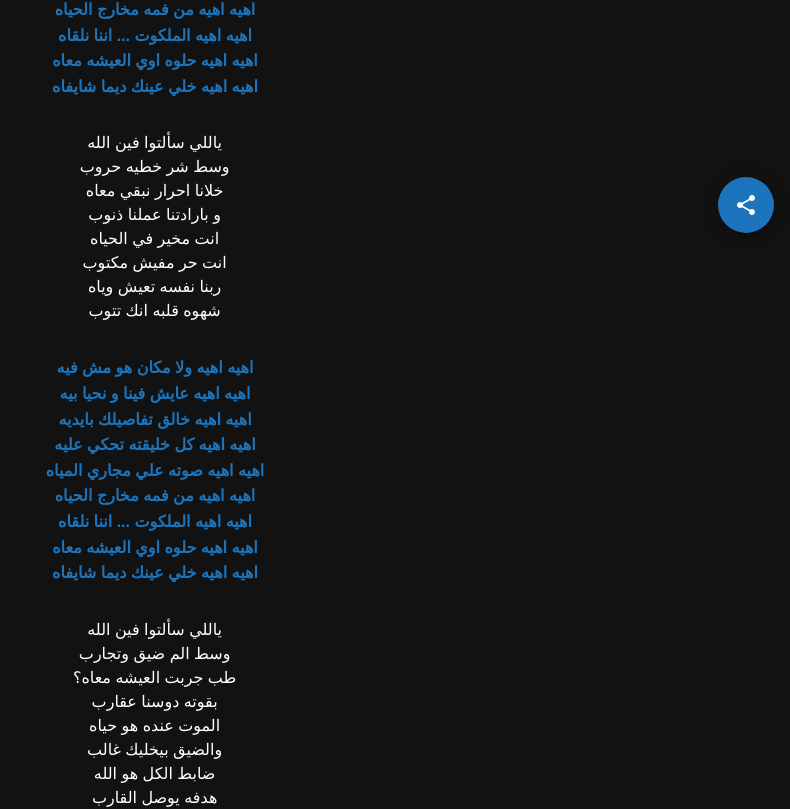
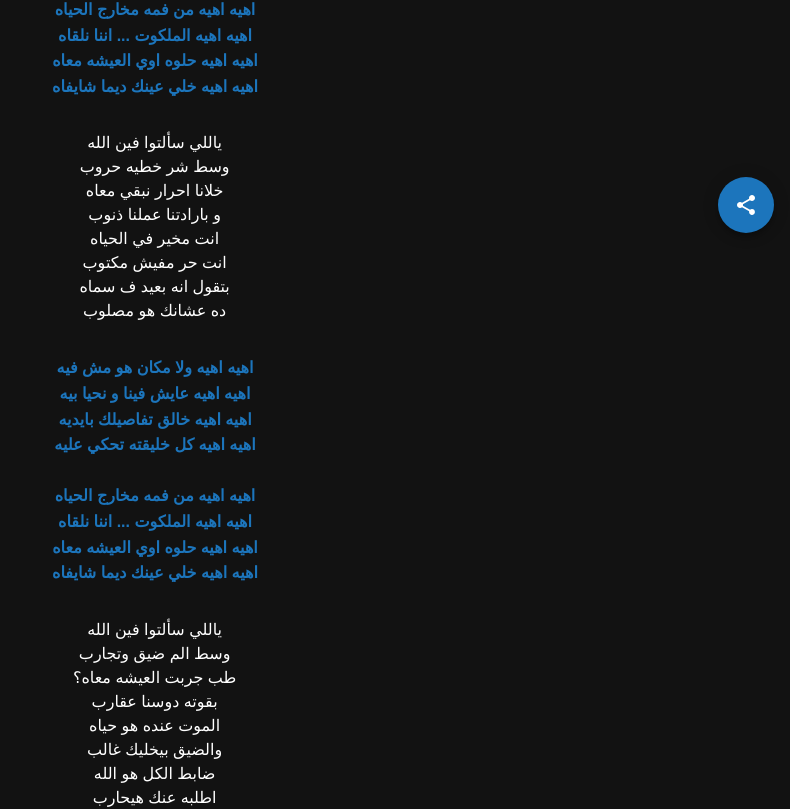
Before and after one commit to RamFarid/ahiah2ahiah, a React (Vite) app: page /motto in a window 1280 px wide. Shown: the part 551-1360 px from the top of the page, without its empty margins (490-1280 px from the left). Built offline with nearby package versions, Linux system fonts and the light colour scheme; no server answers.

Commit message:
update the motto

```diff
--- a/src/routes/Motto.jsx
+++ b/src/routes/Motto.jsx
@@ -33,8 +33,8 @@ function Motto() {
 و بارادتنا عملنا  ذنوب  <br/>
 انت مخير في الحياه  <br/>
 انت حر مفيش مكتوب  <br/>
-ربنا نفسه تعيش وياه <br/>
-شهوه قلبه انك تتوب'
+بتقول انه بعيد ف سماه <br/>
+ ده عشانك هو مصلوب <br/>'
         />
         <Marrad />
         <CustomListItem
@@ -45,7 +45,7 @@ function Motto() {
 الموت عنده هو حياه<br/>
 والضيق بيخليك غالب <br/>
      ضابط الكل هو الله <br/>
-    هدفه يوصل القارب<br/>`}
+    اطلبه عنك هيحارب <br/>`}
         />
         <Marrad />
       </Stack>
@@ -83,7 +83,7 @@ const Marrad = () => (
     اهيه اهيه عايش فينا و نحيا بيه <br />
     اهيه اهيه خالق تفاصيلك بايديه <br />
     اهيه اهيه كل خليقته تحكي عليه <br />
-    اهيه اهيه صوته علي مجاري المياه <br />
+    <br />
     اهيه اهيه من فمه مخارج الحياه <br />
     اهيه اهيه الملكوت ... اننا نلقاه
     <br />
```
